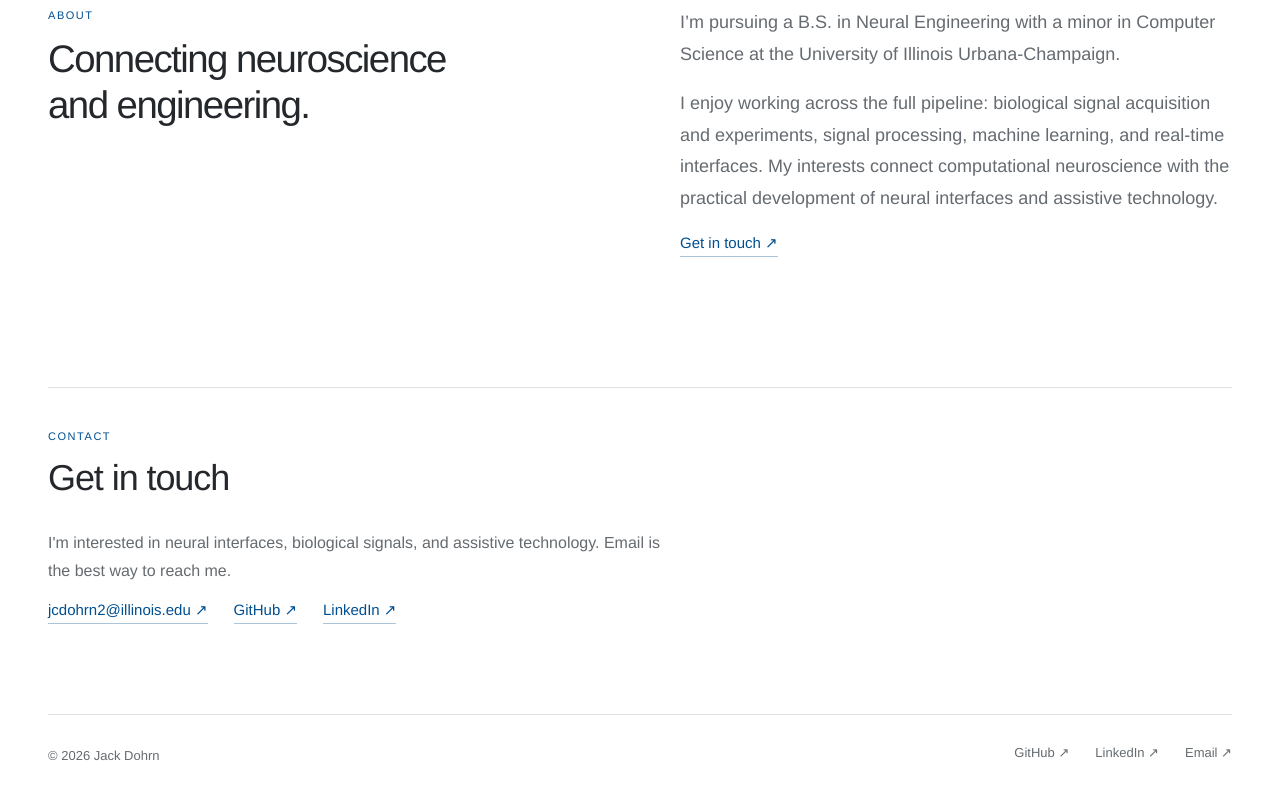
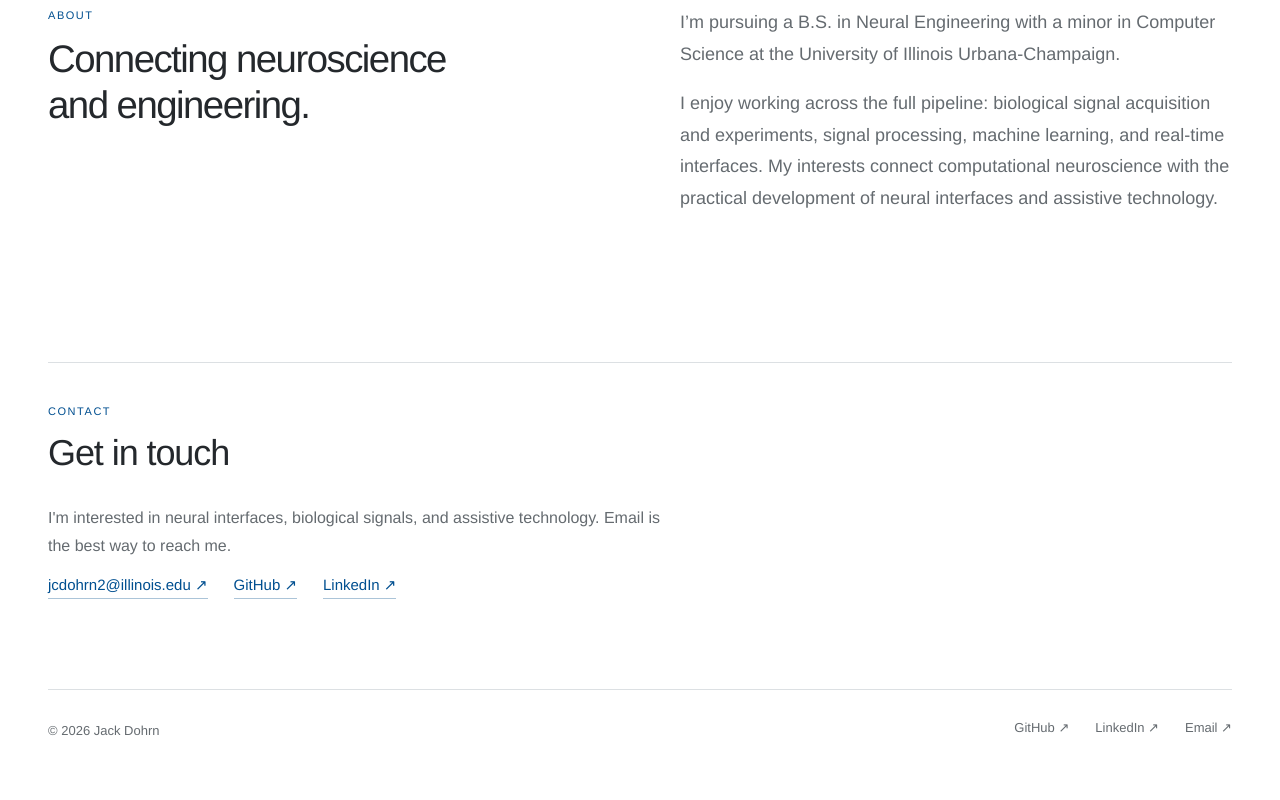
Before and after one commit to jack-dohrn/jack-dohrn.github.io, a React (Vite) app: page / in a window 1280 px wide. Shown: the part 2299-3099 px from the top of the page. Built offline with nearby package versions, Linux system fonts and the light colour scheme.

Commit message:
removed get in touch

```diff
--- a/src/pages/Home.jsx
+++ b/src/pages/Home.jsx
@@ -18,7 +18,6 @@ export default function Home() {
         <div className="about-text">
           <p>I’m pursuing a B.S. in Neural Engineering with a minor in Computer Science at the University of Illinois Urbana-Champaign.</p>
           <p>I enjoy working across the full pipeline: biological signal acquisition and experiments, signal processing, machine learning, and real-time interfaces. My interests connect computational neuroscience with the practical development of neural interfaces and assistive technology.</p>
-          <a className="text-link" href="mailto:jcdohrn2@illinois.edu">Get in touch ↗</a>
         </div>
       </section>
       <section className="contact-section" id="contact" aria-labelledby="contact-title">
```
